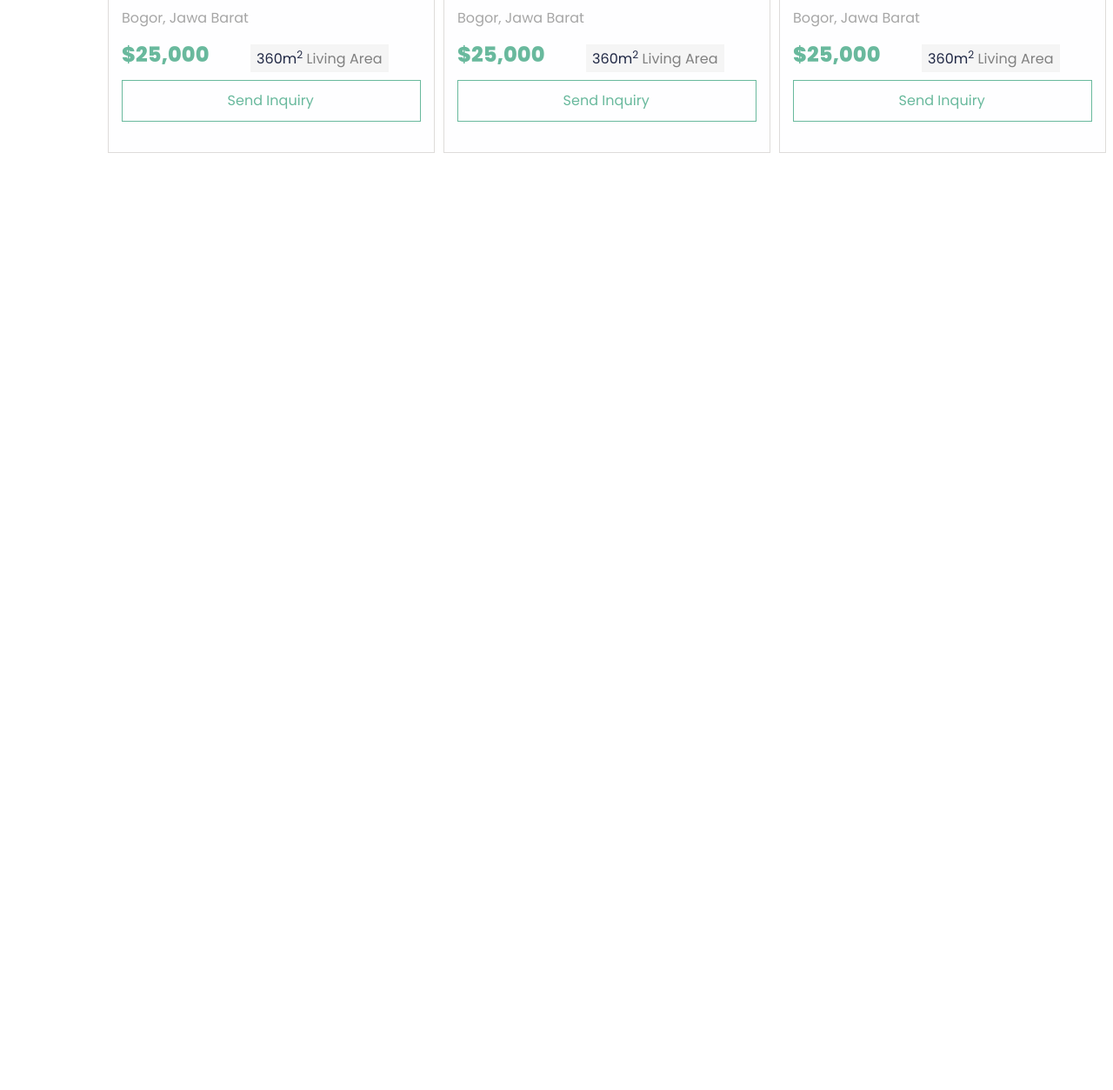
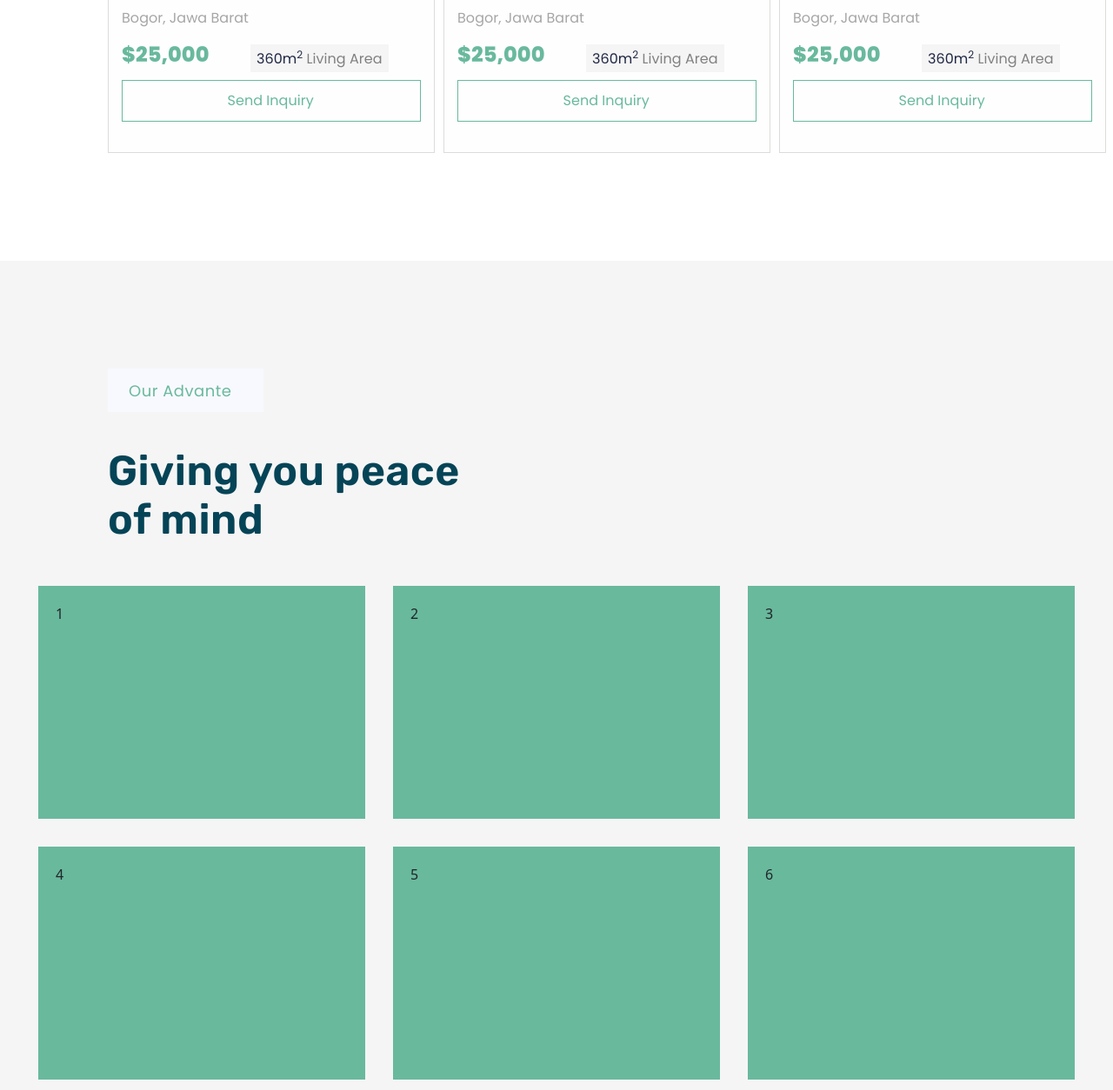
Before and after one commit to MamaraimovDavron/Mulih, a plain HTML site: page index.html in a window 1280 px wide. Shown: the part 1438-2692 px from the top of the page at 87% size. Before the commit the page ends 1738 px from the top, so only its background shows below. Drawn offline with nearby package versions, Linux system fonts and the light colour scheme.

Commit message:
We started to make a third container

```diff
--- a/index.html
+++ b/index.html
@@ -197,7 +197,24 @@
         </div>
     </div>
 
-    <div class="container--three"></div>
+    <div class="container--three">
+        <span class="our-advante">
+            <h3>Our Advante</h3>
+        </span>
+
+        <h1>
+            Giving you peace of mind
+        </h1>
+
+        <div class="grid">
+            <div class="grid-item">1</div>
+            <div class="grid-item">2</div>
+            <div class="grid-item">3</div>
+            <div class="grid-item">4</div>
+            <div class="grid-item">5</div>
+            <div class="grid-item">6</div>
+        </div>
+    </div>
 
     <div class="container--four"></div>
 
--- a/styles/other-styles/_thirdPart.scss
+++ b/styles/other-styles/_thirdPart.scss
@@ -0,0 +1,59 @@
+.container--three{
+    background-color: #F5F5F5;
+    height: 954px;
+    width: 100%;
+    padding: 124px;
+    display: flex;
+    flex-direction: column;
+    gap: 40px;
+    .our-advante{
+        display: flex;
+        flex-direction: row;
+        justify-content: center;
+        align-items: center;
+        padding: 12px 24px;
+        gap: 10px;
+        width: 179px;
+        height: 50px;
+        background: #F8F9FE;
+        h3{
+            width: 131px;
+            height: 26px;
+            font-family: 'Poppins';
+            font-style: normal;
+            font-weight: 500;
+            font-size: 18px;
+            line-height: 36px;
+            letter-spacing: 0.5px;
+            color: #69B99D;
+            flex: none;
+            order: 0;
+            flex-grow: 0;
+        }
+    }
+
+    h1{
+        width: 436px;
+        height: 112px;
+        font-family: 'Rubik';
+        font-style: normal;
+        font-weight: 600;
+        font-size: 48px;
+        line-height: 56px;
+        letter-spacing: 0.5px;
+        color: #054457;
+    }
+
+    .grid{
+        display: grid;
+        grid-template-columns: repeat(3, 1fr);
+        place-self: center;
+        gap: 32px;
+        .grid-item{
+            width: 376px;
+            height: 268px;
+            padding: 20px;
+            background-color: #69B99D;
+        }
+    }
+}
```
Also changed, not shown: assets/box-three/Heart.png (added), assets/box-three/Location.png (added), assets/box-three/Star.png (added), styles/style.css, 1 other file.
